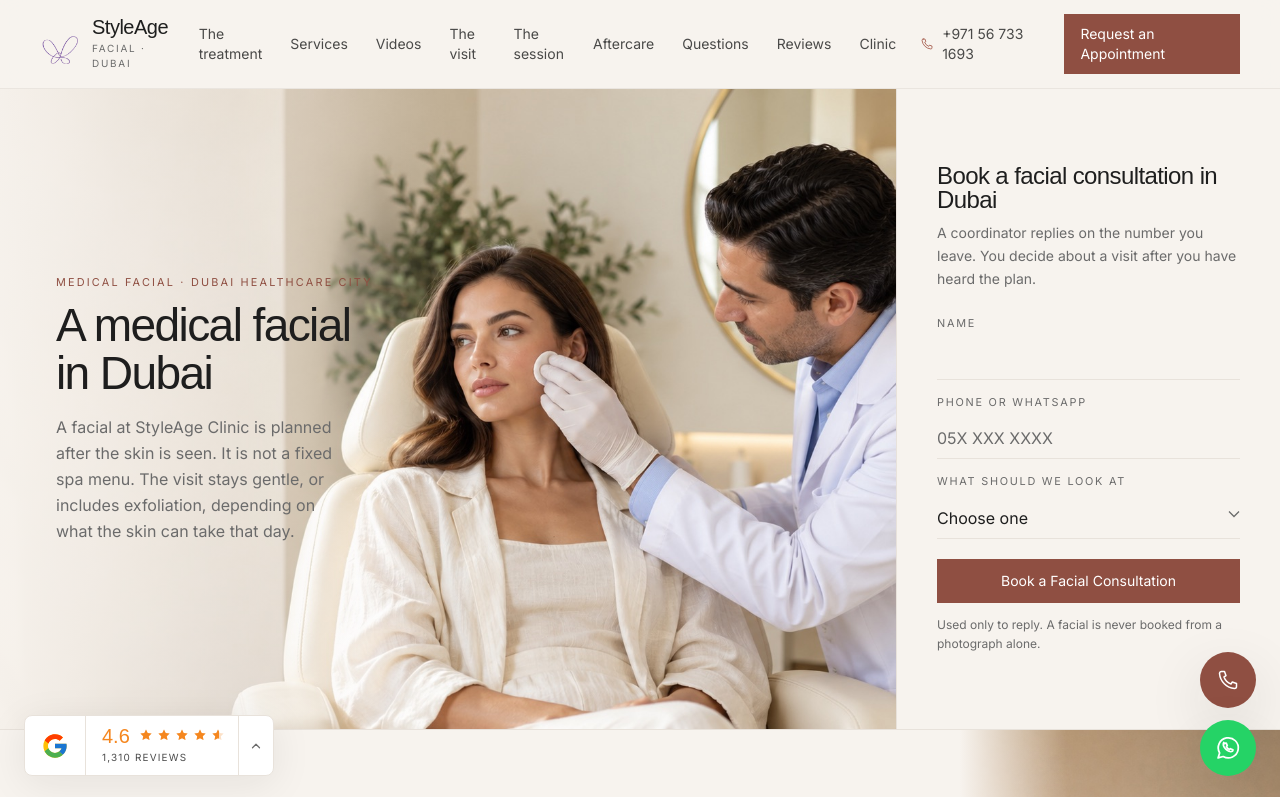
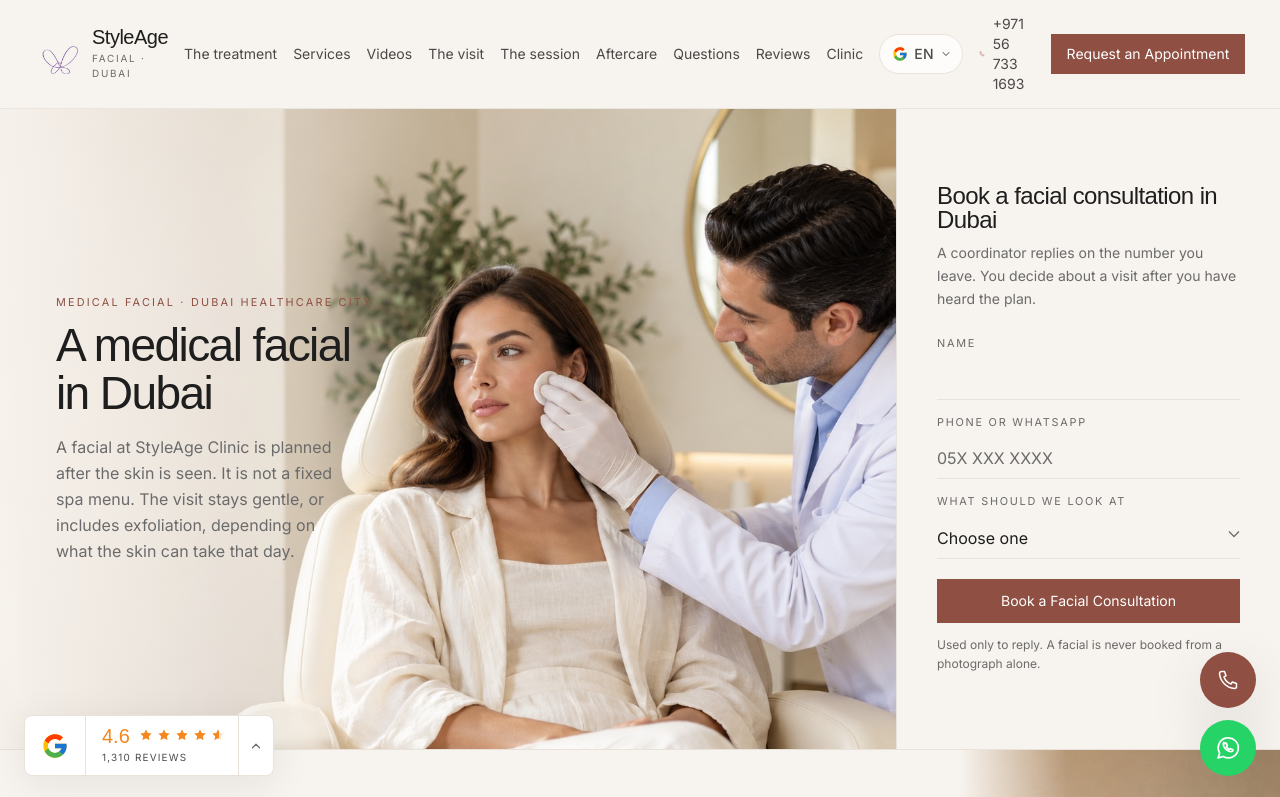
Before and after one commit to pushho/styleage-ads-landing, a Next.js app: page /facial in a window 1280 px wide. Shown: the top 797 px of the page. Built offline with nearby package versions, Linux system fonts and the light colour scheme; a web font is replaced by a local one.

Commit message:
feat: added google translate in the header

```diff
--- a/app/globals.css
+++ b/app/globals.css
@@ -58,7 +58,7 @@
   section[id] {
     scroll-margin-top: 8rem;
 
-    @media (width >= 64rem) {
+    @media (width >= 80rem) {
       scroll-margin-top: 5.5rem;
     }
   }
@@ -107,6 +107,36 @@
   }
 }
 
+/* Google Translate's own UI is hidden; LanguageSwitcher drives its select.
+   The VIpgJd-* class names are generated by Google and can change. */
+.google-translate-host {
+  position: absolute;
+  width: 1px;
+  height: 1px;
+  overflow: hidden;
+  clip-path: inset(50%);
+  white-space: nowrap;
+}
+
+body > .skiptranslate,
+iframe.skiptranslate,
+.goog-te-banner-frame,
+#goog-gt-tt,
+.goog-tooltip,
+.VIpgJd-yAWNEb-L7lbkb {
+  display: none !important;
+}
+
+body {
+  top: 0 !important;
+}
+
+.goog-text-highlight,
+.VIpgJd-yAWNEb-VIpgJd-fmcmS-sn54Q {
+  background: none !important;
+  box-shadow: none !important;
+}
+
 @media (prefers-reduced-motion: reduce) {
   html {
     scroll-behavior: auto;
--- a/components/treatment/faq-section.tsx
+++ b/components/treatment/faq-section.tsx
@@ -22,7 +22,7 @@ export function FaqSection({
   return (
     <section
       id={questions.id}
-      className="scroll-mt-32 border-t border-border lg:scroll-mt-24"
+      className="scroll-mt-32 border-t border-border xl:scroll-mt-24"
     >
       <script
         type="application/ld+json"
--- /dev/null
+++ b/components/treatment/language-switcher.tsx
@@ -0,0 +1,167 @@
+"use client";
+
+import Script from "next/script";
+import { useEffect, useState, useSyncExternalStore } from "react";
+import { ChevronUp, GoogleIcon } from "./icons";
+
+const SOURCE_LANGUAGE = "en";
+const ELEMENT_ID = "google_translate_element";
+
+type Language = {
+  code: string;
+  native: string;
+  english: string;
+  short: string;
+};
+
+const DISPLAY_CODES: Record<string, string> = {
+  "zh-CN": "zh-Hans",
+  "zh-TW": "zh-Hant",
+  iw: "he",
+  jw: "jv",
+};
+
+function displayName(code: string, locale: string) {
+  try {
+    const name = new Intl.DisplayNames([DISPLAY_CODES[locale] ?? locale], {
+      type: "language",
+    }).of(DISPLAY_CODES[code] ?? code);
+    if (!name || name.toLowerCase() === code.toLowerCase()) return null;
+    return name.charAt(0).toLocaleUpperCase(locale) + name.slice(1);
+  } catch {
+    return null;
+  }
+}
+
+function toLanguage(code: string, googleLabel = code): Language {
+  const english = displayName(code, "en") ?? googleLabel;
+  return {
+    code,
+    english,
+    native: displayName(code, code) ?? english,
+    short: code.split("-")[0].toUpperCase(),
+  };
+}
+
+const SOURCE = toLanguage(SOURCE_LANGUAGE);
+
+function readCookieLanguage() {
+  const match = document.cookie.match(/(?:^|;\s*)googtrans=\/[^/]+\/([^;]+)/);
+  return match ? decodeURIComponent(match[1]) : SOURCE_LANGUAGE;
+}
+
+function writeCookie(value: string, expires = "") {
+  const { hostname } = window.location;
+  for (const domain of ["", `; domain=${hostname}`, `; domain=.${hostname}`]) {
+    document.cookie = `googtrans=${value}; path=/${domain}${expires}`;
+  }
+}
+
+function applyLanguage(code: string) {
+  if (code === SOURCE_LANGUAGE) {
+    writeCookie("", "; expires=Thu, 01 Jan 1970 00:00:00 GMT");
+    window.location.reload();
+    return;
+  }
+
+  const combo = document.querySelector<HTMLSelectElement>(".goog-te-combo");
+  if (combo) {
+    combo.value = code;
+    combo.dispatchEvent(new Event("change"));
+  } else {
+    writeCookie(`/${SOURCE_LANGUAGE}/${code}`);
+    window.location.reload();
+  }
+}
+
+const subscribe = () => () => {};
+
+export function LanguageSwitcher() {
+  const cookieLanguage = useSyncExternalStore(
+    subscribe,
+    readCookieLanguage,
+    () => SOURCE_LANGUAGE,
+  );
+  const [chosen, setChosen] = useState<string | null>(null);
+  const [languages, setLanguages] = useState<Language[]>([SOURCE]);
+
+  useEffect(() => {
+    const host = document.getElementById(ELEMENT_ID);
+    if (!host) return;
+    const observer = new MutationObserver(() => {
+      const combo = host.querySelector<HTMLSelectElement>(".goog-te-combo");
+      if (!combo || combo.options.length < 2) return;
+      observer.disconnect();
+      setLanguages([
+        SOURCE,
+        ...Array.from(combo.options)
+          .filter((option) => option.value && option.value !== SOURCE_LANGUAGE)
+          .map((option) => toLanguage(option.value, option.text)),
+      ]);
+    });
+    observer.observe(host, { childList: true, subtree: true });
+    return () => observer.disconnect();
+  }, []);
+
+  const currentCode = chosen ?? cookieLanguage;
+  const current =
+    languages.find((language) => language.code === currentCode) ?? toLanguage(currentCode);
+  const options = languages.some((language) => language.code === current.code)
+    ? languages
+    : [...languages, current];
+
+  return (
+    <>
+      <label
+        translate="no"
+        className="notranslate relative inline-flex h-10 items-center gap-1.5 rounded-full border border-border bg-white/70 pr-2.5 pl-3 text-sm text-text/80 transition-colors focus-within:border-accent hover:border-accent-soft-dark hover:text-text"
+      >
+        <GoogleIcon className="size-4 shrink-0 text-accent" />
+        <span
+          aria-hidden="true"
+          className="font-medium tracking-wide md:hidden xl:inline 2xl:hidden"
+        >
+          {current.short}
+        </span>
+        <span
+          aria-hidden="true"
+          className="hidden max-w-32 truncate md:inline xl:hidden 2xl:inline"
+        >
+          {current.native}
+        </span>
+        <ChevronUp className="size-3 shrink-0 rotate-180 text-muted" />
+        <span className="sr-only">Language</span>
+        <select
+          value={current.code}
+          onChange={(event) => {
+            setChosen(event.target.value);
+            applyLanguage(event.target.value);
+          }}
+          className="absolute inset-0 cursor-pointer appearance-none rounded-full opacity-0"
+        >
+          {options.map((language) => (
+            <option key={language.code} value={language.code} lang={language.code}>
+              {language.native === language.english
+                ? language.native
+                : `${language.english} · ${language.native}`}
+            </option>
+          ))}
+        </select>
+      </label>
+
+      <div id={ELEMENT_ID} inert className="google-translate-host" />
+      <Script id="google-translate-init" strategy="afterInteractive">
+        {`window.googleTranslateElementInit = function () {
+  new google.translate.TranslateElement(
+    { pageLanguage: "${SOURCE_LANGUAGE}", autoDisplay: false },
+    "${ELEMENT_ID}"
+  );
+};`}
+      </Script>
+      <Script
+        src="https://translate.google.com/translate_a/element.js?cb=googleTranslateElementInit"
+        strategy="afterInteractive"
+      />
+    </>
+  );
+}
--- a/components/treatment/methods-section.tsx
+++ b/components/treatment/methods-section.tsx
@@ -10,7 +10,7 @@ export function MethodsSection({
   return (
     <section
       id={methods.id}
-      className="scroll-mt-32 border-t border-border bg-white lg:scroll-mt-24"
+      className="scroll-mt-32 border-t border-border bg-white xl:scroll-mt-24"
     >
       <div className="lg:grid lg:grid-cols-2">
         <figure className="relative aspect-4/3 overflow-hidden bg-accent-wash sm:aspect-video lg:aspect-auto lg:min-h-136">
--- a/components/treatment/services-section.tsx
+++ b/components/treatment/services-section.tsx
@@ -9,7 +9,7 @@ export function ServicesSection({
   return (
     <section
       id={services.id}
-      className="scroll-mt-32 border-t border-border bg-white lg:scroll-mt-24"
+      className="scroll-mt-32 border-t border-border bg-white xl:scroll-mt-24"
     >
       <div className="mx-auto w-full px-5 py-16 sm:px-8 md:py-20 lg:px-10">
         <Eyebrow>{services.eyebrow}</Eyebrow>
--- a/components/treatment/site-header.tsx
+++ b/components/treatment/site-header.tsx
@@ -1,6 +1,7 @@
 import { CLINIC, CLINIC_LINKS } from "@/lib/clinic";
 import type { NavLink } from "@/lib/treatment";
 import { BrandMark, ContactIcon } from "./icons";
+import { LanguageSwitcher } from "./language-switcher";
 
 export function SiteHeader({
   brandEyebrow,
@@ -13,11 +14,14 @@ export function SiteHeader({
 }) {
   return (
     <header className="sticky top-0 z-40 border-b border-border/80 bg-surface/90 backdrop-blur-md">
-      <div className="mx-auto flex w-full items-center justify-between gap-6 px-5 py-3.5 sm:px-8 lg:px-10">
+      <div className="mx-auto flex w-full items-center justify-between gap-6 px-5 py-3.5 sm:px-8 lg:px-10 xl:gap-4 2xl:gap-6">
         <a href="#top" className="flex items-center gap-3">
           <BrandMark />
           <span>
-            <span className="block font-heading text-xl leading-none tracking-tight">
+            <span
+              translate="no"
+              className="notranslate block font-heading text-xl leading-none tracking-tight"
+            >
               {CLINIC.name}
             </span>
             <span className="mt-1 hidden text-[0.62rem] tracking-[0.18em] text-muted uppercase sm:block">
@@ -25,14 +29,15 @@ export function SiteHeader({
             </span>
           </span>
         </a>
-        <nav className="hidden items-center gap-7 text-sm text-text/80 lg:flex">
+        <nav className="hidden items-center gap-4 text-sm text-text/80 xl:flex 2xl:gap-7">
           {nav.map((item) => (
-            <a key={item.href} href={item.href} className="hover:text-text">
+            <a key={item.href} href={item.href} className="whitespace-nowrap hover:text-text">
               {item.label}
             </a>
           ))}
         </nav>
-        <div className="flex items-center gap-5">
+        <div className="flex items-center gap-5 xl:gap-4 2xl:gap-5">
+          <LanguageSwitcher />
           <a
             href={CLINIC_LINKS.phone}
             className="hidden items-center gap-2 text-sm text-text/80 hover:text-accent-dark xl:inline-flex"
@@ -49,13 +54,13 @@ export function SiteHeader({
           </a>
           <a
             href="#consult"
-            className="hidden bg-accent-dark px-4 py-2.5 text-sm text-white transition-opacity hover:opacity-90 md:inline-flex"
+            className="hidden bg-accent-dark px-4 py-2.5 text-sm whitespace-nowrap text-white transition-opacity hover:opacity-90 md:inline-flex"
           >
             {appointmentLabel}
           </a>
         </div>
       </div>
-      <nav aria-label="Sections" className="border-t border-border/80 lg:hidden">
+      <nav aria-label="Sections" className="border-t border-border/80 xl:hidden">
         <ul className="flex gap-1 overflow-x-auto px-3 py-1.5 [scrollbar-width:none] sm:px-6 [&::-webkit-scrollbar]:hidden">
           {nav.map((item) => (
             <li key={item.href} className="shrink-0">
--- a/components/treatment/treatment-page.tsx
+++ b/components/treatment/treatment-page.tsx
@@ -52,7 +52,7 @@ export function TreatmentPage({ content }: { content: TreatmentPageContent }) {
         ) : null} */}
         {content.day ? <DaySection day={content.day} /> : null}
         {content.recovery ? <RecoverySection recovery={content.recovery} /> : null}
-        {/* {content.reviews ? <ReviewsSection reviews={content.reviews} /> : null} */}
+        {content.reviews ? <ReviewsSection reviews={content.reviews} /> : null}
         {/* {content.limits ? <LimitsSection limits={content.limits} /> : null} */}
         {content.showTeam === false ? null : <Team />}
         {content.questions ? (
```
